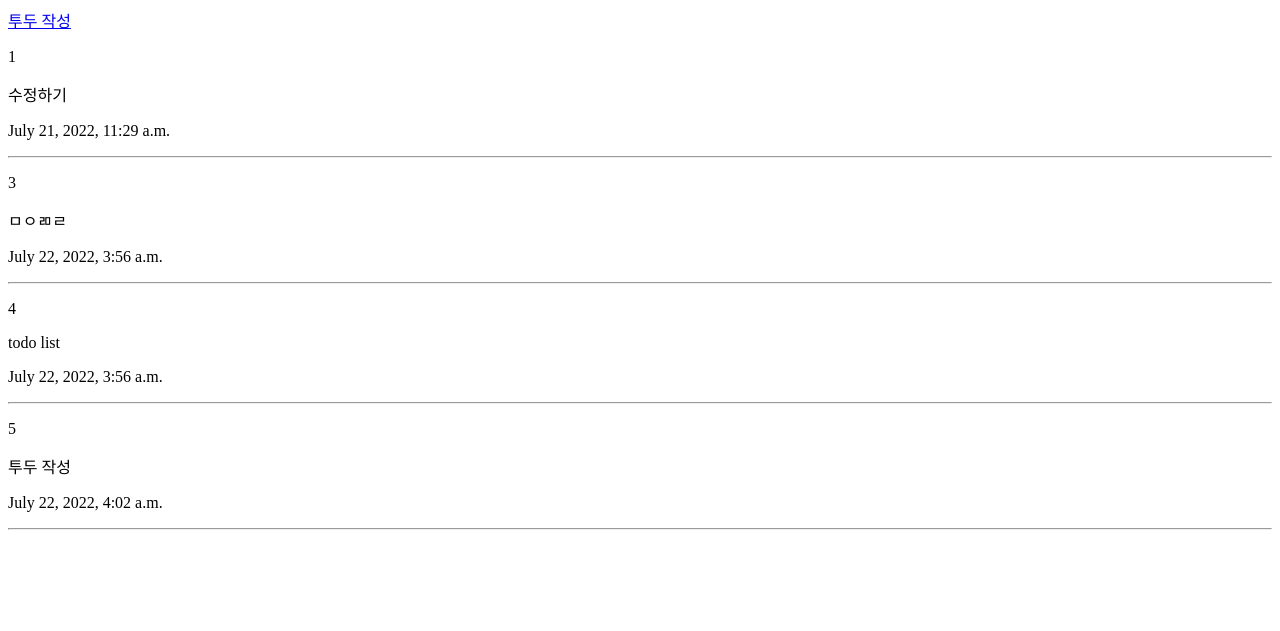
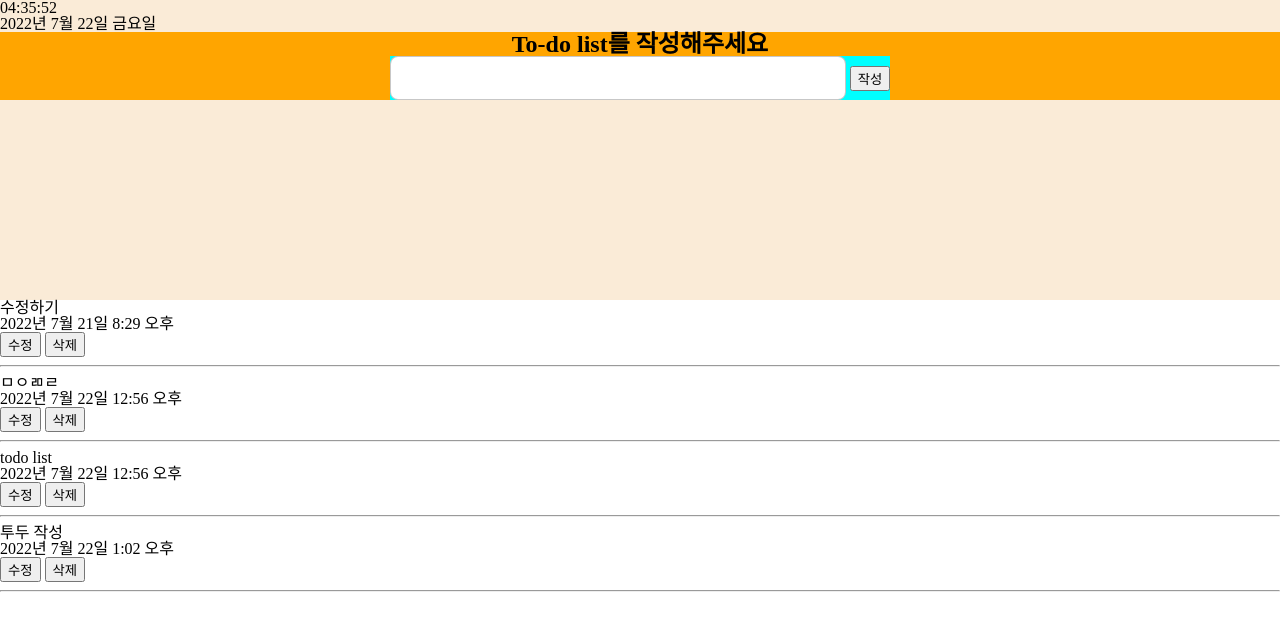
Before and after one commit to Ahyoung-Kim/Django_TodoList, a Django app: page / in a window 1280 px wide. Shown: the top 631 px of the page. Run offline with Django 4.2, Linux system fonts and the light colour scheme; data comes from the database, SQL or seed files in the repository; both versions use the stored data as it was after the commit.

Commit message:
implement delete & edit logic

```diff
--- a/1주차/todolist/myapp/templates/index.html
+++ b/1주차/todolist/myapp/templates/index.html
@@ -1,21 +1,45 @@
+{% load static %}
 <!DOCTYPE html>
 <html lang="en">
 <head>
   <meta charset="UTF-8">
   <meta http-equiv="X-UA-Compatible" content="IE=edge">
   <meta name="viewport" content="width=device-width, initial-scale=1.0">
+
+  <link rel="stylesheet" href="https://cdn.jsdelivr.net/npm/reset-css@5.0.1/reset.min.css">
+  <link rel="stylesheet" type="text/css" href="{% static 'css/main.css' %}">
+  <script defer src="{% static 'js/main.js' %}"></script>
+
   <title>Document</title>
 </head>
 <body>
-  <div>
+  <!-- <div>
     <a href="{% url 'todo_form' %}">투두 작성</a>
+  </div> -->
+  <div class="info-box">
+
+    <div class="clock">00:00:00</div>
+    <div class="date">2022년 1월 1일</div>
+
+    <form action="" method="POST" class="todo-form">
+      {% csrf_token %}
+      <p class="todo-text">To-do list를 작성해주세요</p>
+
+      <div class="input-div">
+        <input type="text" name="contents" id="contents">
+        <input type="submit" value="작성" id="submit-btn">
+      </div>
+    </form>
+
   </div>
+
   {% for todo in todos %}
 
   <div>
-    <p>{{ todo.id }}</p>
     <p>{{ todo.contents }}</p>
     <p>{{ todo.date }}</p>
+    <button onclick="location.href='/edit/{{ todo.id }}'">수정</button>
+    <button onclick="location.href='/delete/{{ todo.id }}'">삭제</button>
   </div>
   <hr />
 
--- a/1주차/todolist/myapp/views.py
+++ b/1주차/todolist/myapp/views.py
@@ -4,8 +4,17 @@ from .forms import TodoForm
 
 # Create your views here.
 def home(request):
+  if request.method == 'POST' or request.method == 'FILES':
+    form = TodoForm(request.POST, request.FILES)
+    if form.is_valid():
+      form.save()
+
+  else:
+    form = TodoForm()
+
   todos = Todo.objects.filter().order_by('date')
-  return render(request, 'index.html', {'todos': todos})
+
+  return render(request, 'index.html', {'todos': todos, 'form': form})
 
 def todo_form(request):
   # POST 요청 -> 작성한 폼 가져와서 DB 에 저장하고 'home'으로 이동
--- /dev/null
+++ b/1주차/todolist/static/css/main.css
@@ -0,0 +1,34 @@
+.info-box {
+  background-color: antiquewhite;
+  height: 300px;
+}
+
+.info-box .todo-form {
+  background-color: orange;
+}
+
+.info-box .todo-form .todo-text {
+  width: max-content;
+  font-weight: bold;
+  font-size: 24px;
+  margin: 0 auto;
+}
+
+.info-box .todo-form .input-div {
+  background-color: aqua;
+  width: max-content;
+  margin: 0 auto;
+}
+
+.info-box .todo-form .input-div #contents {
+  display: inline-block;
+  width: 450px;
+  line-height: 40px;
+  font-size: 18px;
+  border: 1px solid rgba(72, 72, 72, .3);
+  border-radius: 8px;
+}
+
+.info-box .todo-form .input-div #submit-btn {
+
+}
--- /dev/null
+++ b/1주차/todolist/static/js/main.js
@@ -0,0 +1,30 @@
+const clock = document.querySelector('.clock');
+const dateEl = document.querySelector('.date');
+
+function getClock() {
+    const date = new Date();
+    const hours=String(date.getHours()).padStart(2, "0");
+    const minutes=String(date.getMinutes()).padStart(2, "0");
+    const seconds=String(date.getSeconds()).padStart(2, "0");
+
+    clock.innerText = `${hours}:${minutes}:${seconds}`; //텍스트 변경
+}
+
+getClock();
+setInterval(getClock, 1000); //1초마다 반복
+
+const days = [
+  "일", "월", '화', '수', '목', '금', '토'
+]
+
+function getDate() {
+  const date = new Date();
+  const year = date.getFullYear();
+  const mon = date.getMonth() + 1;
+  const _date = date.getDate();
+  const day = date.getDay();
+
+  dateEl.innerText = `${year}년 ${mon}월 ${_date}일 ${days[day]}요일`;
+}
+
+getDate();
--- a/1주차/todolist/todolist/settings.py
+++ b/1주차/todolist/todolist/settings.py
@@ -105,9 +105,11 @@ AUTH_PASSWORD_VALIDATORS = [
 # Internationalization
 # https://docs.djangoproject.com/en/4.0/topics/i18n/
 
-LANGUAGE_CODE = 'en-us'
+# LANGUAGE_CODE = 'en-us'
+LANGUAGE_CODE = 'ko-kr'
 
-TIME_ZONE = 'UTC'
+# TIME_ZONE = 'UTC'
+TIME_ZONE = 'Asia/Seoul'
 
 USE_I18N = True
 
```
Also changed, not shown: 1주차/todolist/myapp/templates/update.html (added, +9 -0 lines), 1주차/todolist/db.sqlite3.
